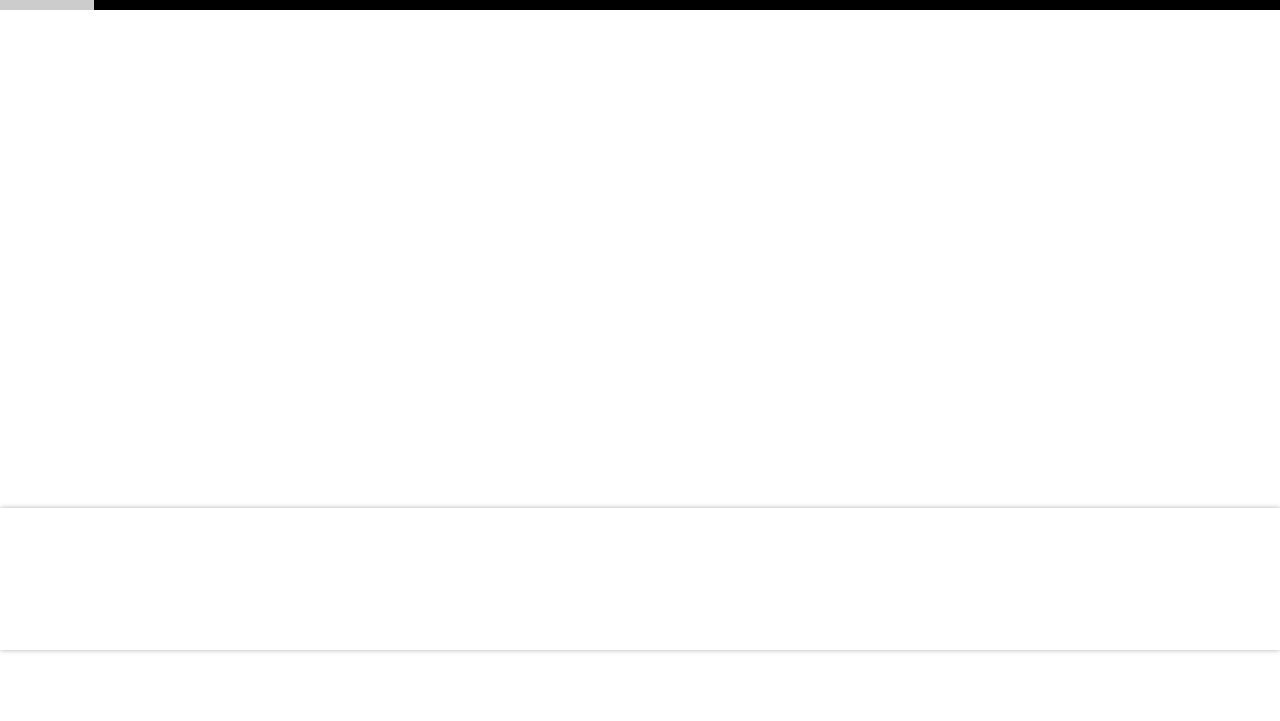
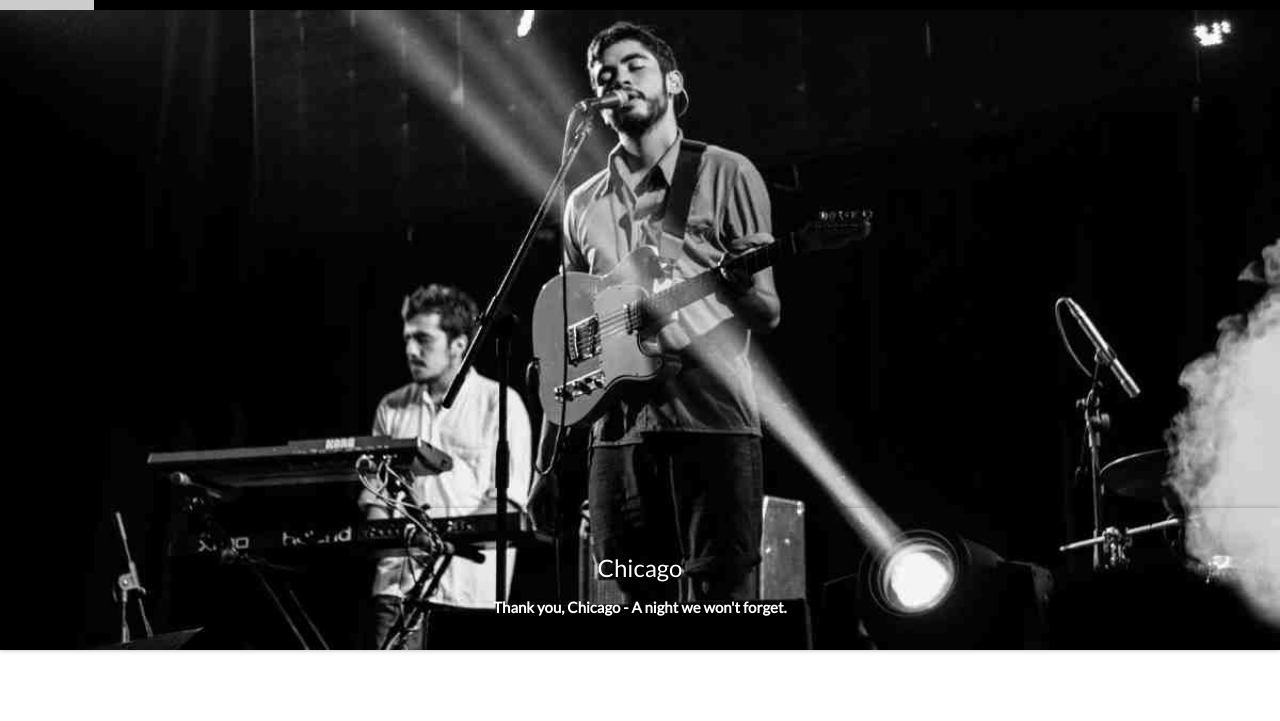
Before and after one commit to duchungw/theband, a plain HTML site: page index.html in a window 1280 px wide. Shown: the part 36-757 px from the top of the page. Drawn offline with nearby package versions, Linux system fonts and the light colour scheme.

Commit message:
chicago css

```diff
--- a/assets/css/style.css
+++ b/assets/css/style.css
@@ -103,7 +103,7 @@ li a{
     position: relative;
     margin-top: 46px;
     padding-top: 50%;
-    background: url(./assets/img/chicago.jpg) top center / cover no-repeat;
+    background: url(../img/chicago.jpg) top center / cover no-repeat;
 
 }
 .slider__content{
```
